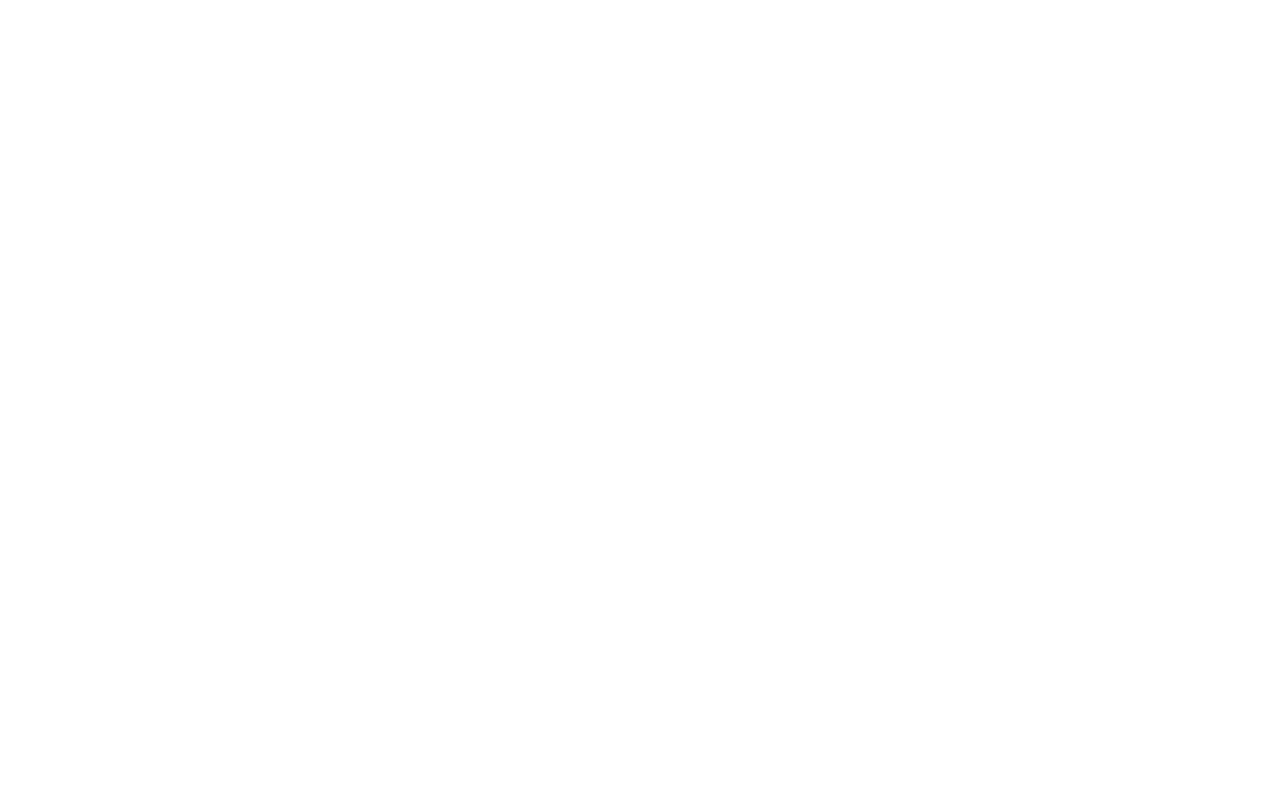
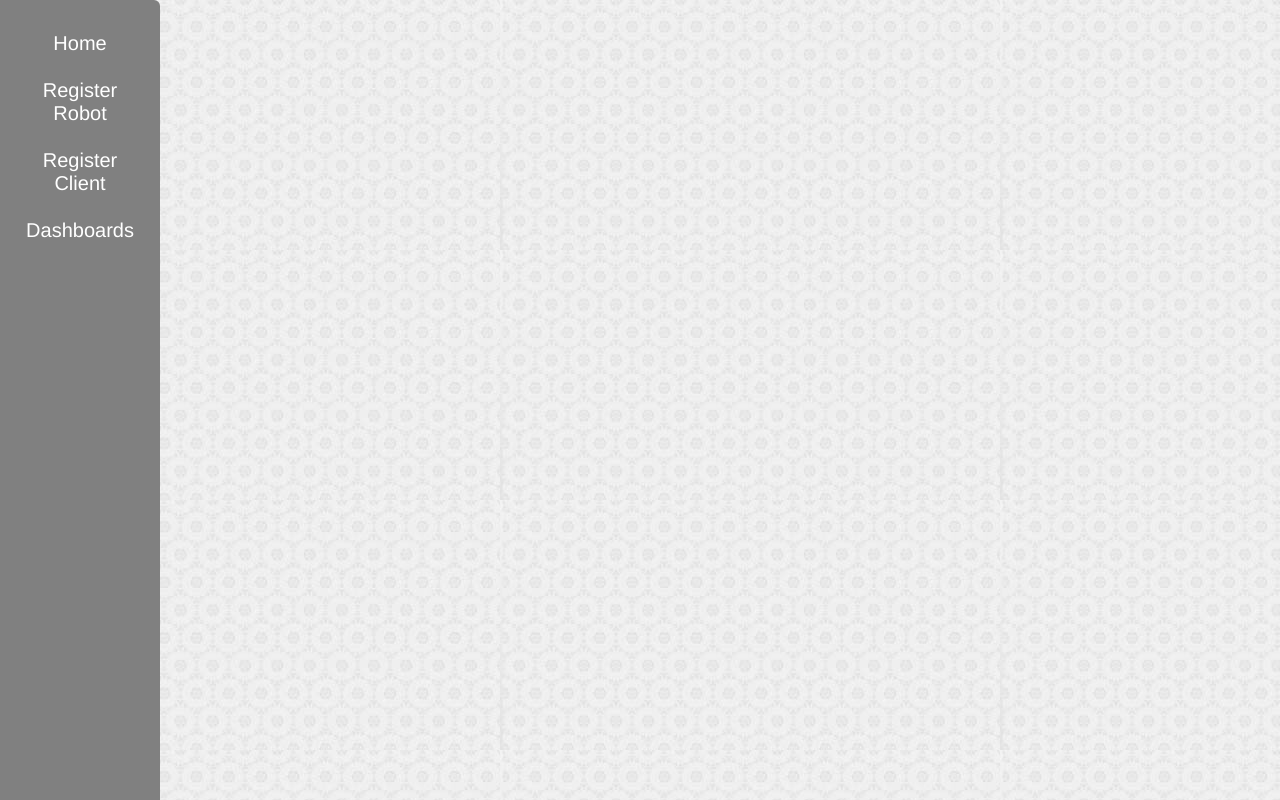
Before and after one commit to FMIFH/pudubot, a Vue app in the folder pudubot/: page /robots in a window 1280 px wide. Before the commit this address had no page. Built offline with nearby package versions, Linux system fonts and the light colour scheme.

Commit message:
minor fixing

```diff
--- a/pudubot/src/components/sidebar.vue
+++ b/pudubot/src/components/sidebar.vue
@@ -1,6 +1,6 @@
 <template>
     <a href="home"> Home</a>
-    <a href="robot">Register Robot</a>
+    <a href="robots">Register Robot</a>
     <a href="cliente">Register Client</a>
     <a href="dashboards">Dashboards</a>
 </template>
--- a/pudubot/src/router/index.js
+++ b/pudubot/src/router/index.js
@@ -13,7 +13,7 @@
     component: Home
   },
   {
-    path: '/robot',
+    path: '/robots',
     name: 'Robot',
     component: () => import('../views/Robot.vue')
   },
--- a/pudubot/src/views/Home.vue
+++ b/pudubot/src/views/Home.vue
@@ -23,8 +23,8 @@
 
 <style>
 body {
-    margin: 0 !important;
-    padding: 0 !important;
+    margin: 0;
+    padding: 0 ;
 }
 
 
--- a/pudubot/src/views/Robot.vue
+++ b/pudubot/src/views/Robot.vue
@@ -1,6 +1,11 @@
 <template>
+    <div id="displayRobots">
 
-    <div><Sidebar></Sidebar></div>
+    </div>
+    <div id ="registrRobot">
+        <form action=""></form>
+    </div>
+    <div class="sidenav"><Sidebar></Sidebar></div>
 </template>
 
 <script>
@@ -8,15 +13,30 @@
 
 export default {
     name: 'Robot',
+
     components: {
         Sidebar
+    },
+
+    data(){
+        return{
+            robot: {}
+        }
+    },
+
+    mounted() {
+        this.robot = () => {
+
+        };
     }
 }
 </script>
 
 <style>
 
-#robot{
+body {
+    margin: 0 !important;
+    padding: 0 !important;
     font-family: Verdana, Geneva, Tahoma, sans-serif;
     -webkit-font-smoothing: antialiased;
     -moz-osx-font-smoothing: grayscale;
```
Lines whose indentation alone changed are shown as unchanged.
